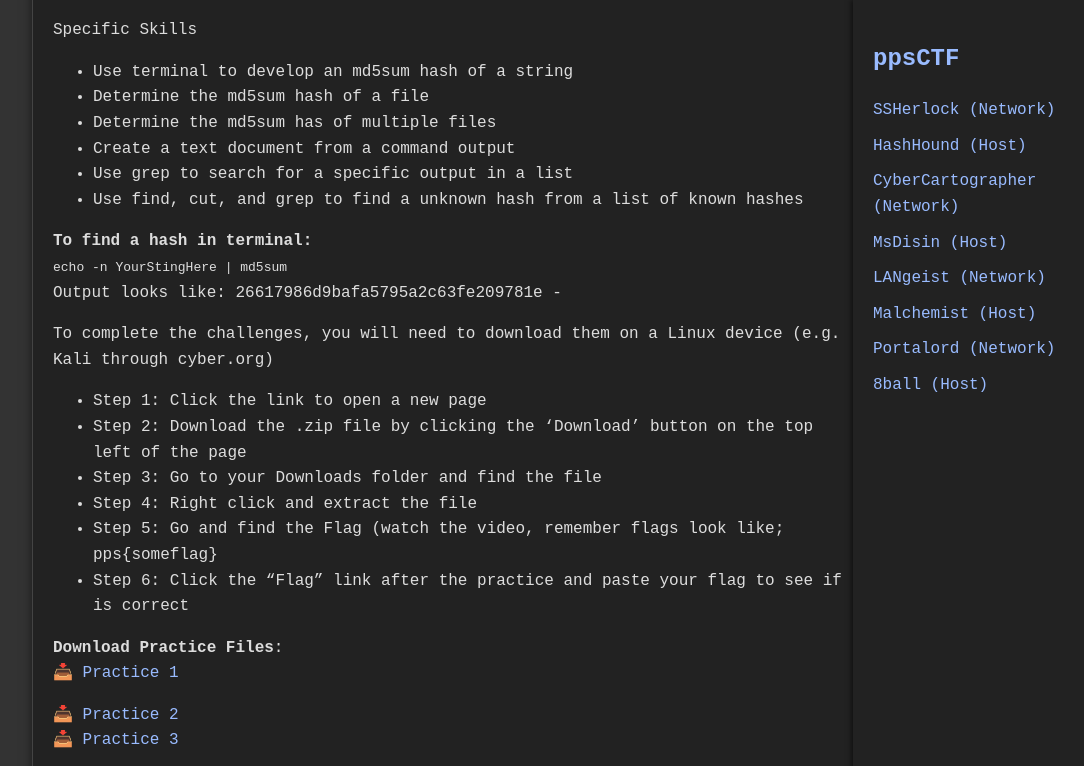
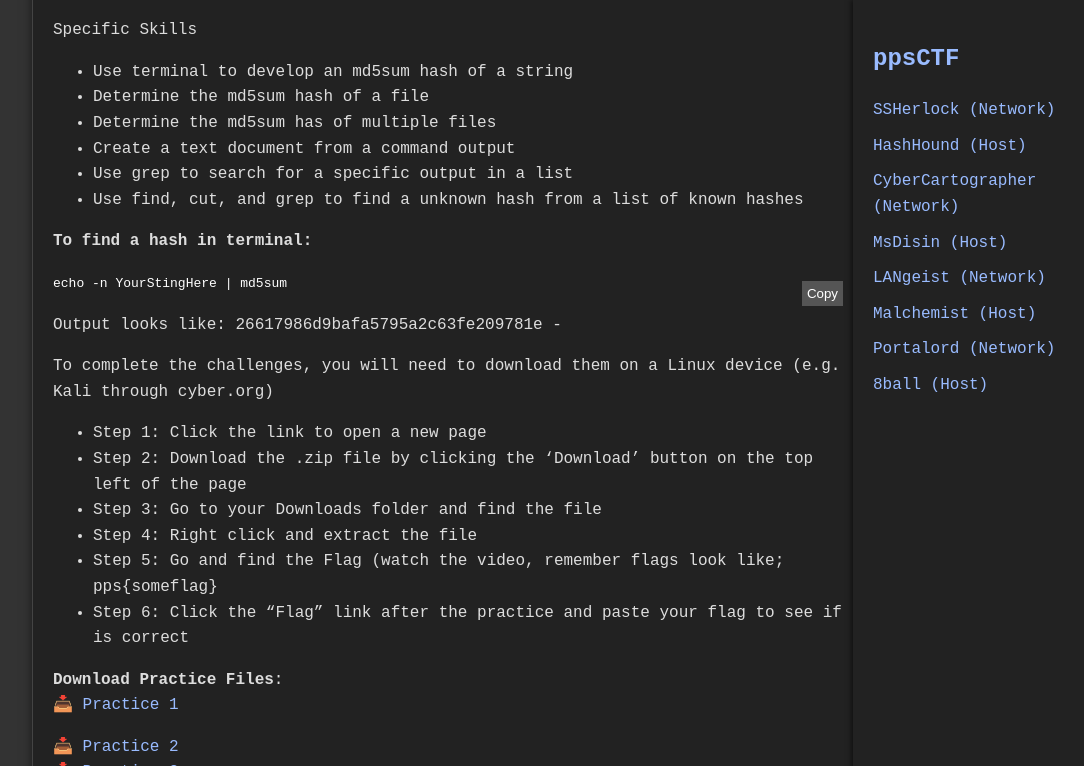
Before and after one commit to jboyce1/ppsCTF, a Jekyll site: the page built from classes/HashHound/HashHound.md, in a window 1280 px wide and 900 px high, scrolled down 613 px, cut to the strip 0-766 px from the top of the window. Shown: the whole strip, without its empty margins (187-1271 px from the left). Built offline with Jekyll 4.4.1, drawn with Linux system fonts in a browser that asks for light colours.

Commit message:
Update HashHound.md

````diff
--- a/classes/HashHound/HashHound.md
+++ b/classes/HashHound/HashHound.md
@@ -27,7 +27,9 @@ Specific Skills
 - Use find, cut, and grep to find a unknown hash from a list of known hashes
 
 **To find a hash in terminal:**
-`echo -n YourStingHere | md5sum`
+```bash
+echo -n YourStingHere | md5sum
+```
 Output looks like: 26617986d9bafa5795a2c63fe209781e -
 
 To complete the challenges, you will need to download them on a Linux device (e.g. Kali through cyber.org)
````
